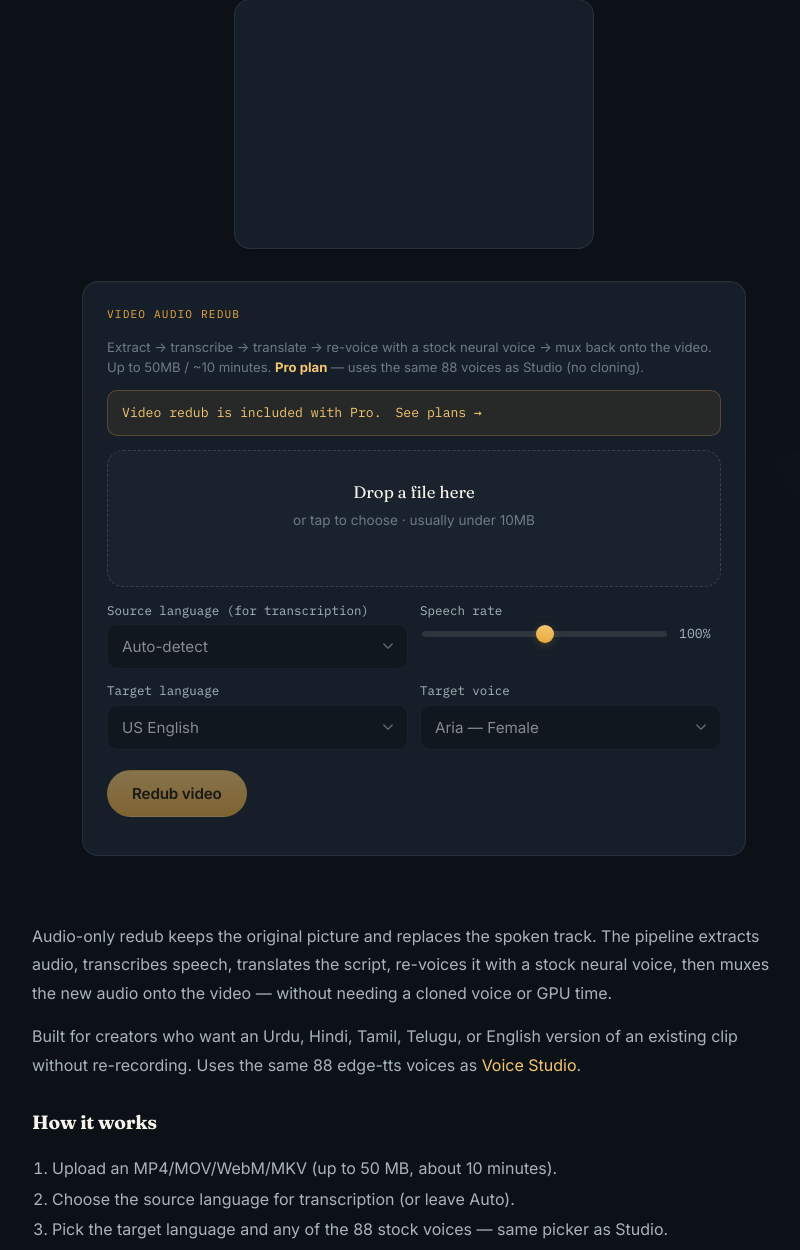
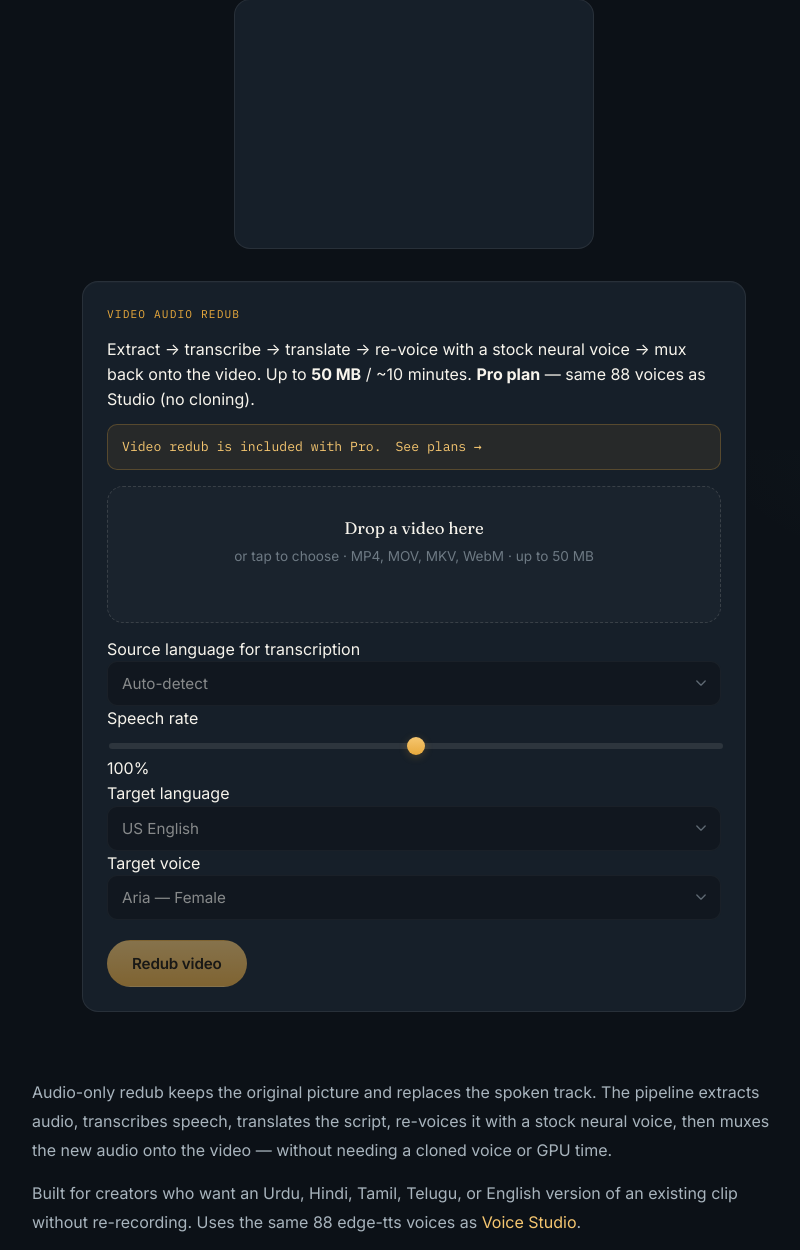
Before and after one commit to faisalchaudhary411/Audio-Studio, a Flask app: page /video-redub in a window 1280 px wide. Shown: the part 350-1600 px from the top of the page, without its empty margins (226-1026 px from the left). Run offline with Flask 3, Linux system fonts and the light colour scheme; data comes from the database, SQL or seed files in the repository; data that the repository does not hold is empty; parts of the project's set-up code (start-up, migrations or seed data) failed here and were passed over; some libraries are stand-ins or nearby versions.

Commit message:
Add files via upload

```diff
--- a/templates/partials/tool_widgets/redub.html
+++ b/templates/partials/tool_widgets/redub.html
@@ -1,27 +1,33 @@
-{# Video audio redub — Pro only. Voice/language picker mirrors Studio. #}
-<div class="panel" id="panel-redub" data-tool="redub">
+{# Video audio redub widget — used on dedicated /video-redub page and /tools/video-audio-redub #}
+<div class="panel redub-panel" id="panel-redub" data-tool="redub">
   <span class="panel__label">Video audio redub</span>
-  <p style="color:var(--text-dim);font-size:0.82rem;margin-bottom:12px;">
+  <p class="redub-lead">
     Extract → transcribe → translate → re-voice with a stock neural voice → mux back onto the video.
-    Up to 50MB / ~10 minutes. <strong style="color:var(--brass-hi);">Pro plan</strong> — uses the same 88 voices as Studio (no cloning).
+    Up to <strong>50&nbsp;MB</strong> / ~10 minutes.
+    <strong class="redub-pro-tag">Pro plan</strong> — same 88 voices as Studio (no cloning).
   </p>
 
   {% if not is_pro_ctx %}
-  <div class="limit-toast" style="margin-bottom:14px;">
+  <div class="limit-toast" style="margin-bottom:16px;">
     Video redub is included with Pro.
     <a href="{{ url_for('pricing') }}" style="color:var(--brass-hi);margin-left:6px;">See plans →</a>
   </div>
   {% endif %}
 
-  <input type="file" class="file-input" id="redub-file"
-         accept="video/*,.mp4,.mov,.mkv,.webm,.m4v,.avi"
-         style="margin-bottom:12px;"
-         {% if not is_pro_ctx %}disabled{% endif %}>
+  <div class="dropzone redub-dropzone" data-redub-drop>
+    <div class="dropzone__title">Drop a video here</div>
+    <div class="dropzone__hint">or tap to choose · MP4, MOV, MKV, WebM · up to 50&nbsp;MB</div>
+    <div class="dropzone__name" data-redub-filename></div>
+    <input type="file" class="file-input" id="redub-file"
+           accept="video/*,.mp4,.mov,.mkv,.webm,.m4v,.avi"
+           {% if not is_pro_ctx %}disabled{% endif %}>
+  </div>
 
-  <div style="display:grid;grid-template-columns:1fr 1fr;gap:12px;margin-bottom:12px;">
-    <div>
-      <label style="font-family:var(--mono);font-size:0.78rem;color:var(--text-mid);display:block;margin-bottom:4px;">Source language (for transcription)</label>
-      <select id="redub-source-lang" class="studio-select" style="width:100%;" {% if not is_pro_ctx %}disabled{% endif %}>
+  <div class="redub-grid">
+    <div class="redub-field">
+      <label class="redub-label" for="redub-source-lang">Source language</label>
+      <span class="redub-label-hint">for transcription</span>
+      <select id="redub-source-lang" class="studio-select" {% if not is_pro_ctx %}disabled{% endif %}>
         <option value="auto">Auto-detect</option>
         <option value="en-US">English (US)</option>
         <option value="en-GB">English (UK)</option>
@@ -31,6 +37,7 @@
         <option value="bn-IN">Bengali</option>
         <option value="ta-IN">Tamil</option>
         <option value="te-IN">Telugu</option>
+        <option value="pa-IN">Punjabi</option>
         <option value="ar-SA">Arabic</option>
         <option value="es-ES">Spanish</option>
         <option value="fr-FR">French</option>
@@ -44,20 +51,19 @@
         <option value="ru-RU">Russian</option>
       </select>
     </div>
-    <div>
-      <label style="font-family:var(--mono);font-size:0.78rem;color:var(--text-mid);display:block;margin-bottom:4px;">Speech rate</label>
-      <div style="display:flex;align-items:center;gap:10px;">
+
+    <div class="redub-field">
+      <label class="redub-label" for="redub-speed">Speech rate</label>
+      <div class="redub-speed-row">
         <input type="range" class="studio-range" id="redub-speed" min="50" max="150" step="5" value="100"
-               style="flex:1;" {% if not is_pro_ctx %}disabled{% endif %}>
-        <span id="redub-speed-label" style="font-family:var(--mono);font-size:0.82rem;color:var(--text-mid);min-width:3.2em;">100%</span>
+               {% if not is_pro_ctx %}disabled{% endif %}>
+        <span id="redub-speed-label" class="redub-speed-val">100%</span>
       </div>
     </div>
-  </div>
 
-  <div style="display:grid;grid-template-columns:1fr 1fr;gap:12px;margin-bottom:12px;">
-    <div>
-      <label style="font-family:var(--mono);font-size:0.78rem;color:var(--text-mid);display:block;margin-bottom:4px;">Target language</label>
-      <select id="redub-target-lang" class="studio-select" style="width:100%;" {% if not is_pro_ctx %}disabled{% endif %}>
+    <div class="redub-field">
+      <label class="redub-label" for="redub-target-lang">Target language</label>
+      <select id="redub-target-lang" class="studio-select" {% if not is_pro_ctx %}disabled{% endif %}>
         {% if voices %}
           {% for lang in voices.keys() %}
           <option value="{{ lang }}" {% if lang == 'US English' %}selected{% endif %}>{{ lang }}</option>
@@ -67,26 +73,25 @@
         {% endif %}
       </select>
     </div>
-    <div>
-      <label style="font-family:var(--mono);font-size:0.78rem;color:var(--text-mid);display:block;margin-bottom:4px;">Target voice</label>
-      <select id="redub-voice" class="studio-select" style="width:100%;" {% if not is_pro_ctx %}disabled{% endif %}>
-        {# Populated by JS from window.VOXCRAFT_VOICES #}
+
+    <div class="redub-field">
+      <label class="redub-label" for="redub-voice">Target voice</label>
+      <select id="redub-voice" class="studio-select" {% if not is_pro_ctx %}disabled{% endif %}>
       </select>
     </div>
   </div>
 
-  <div class="render-bar">
+  <div class="render-bar redub-actions">
     <button class="btn btn--brass" id="redub-btn" {% if not is_pro_ctx %}disabled{% endif %}>Redub video</button>
     <span class="render-status" data-redub-status></span>
   </div>
-  <div class="progress-bar" id="redub-progress" aria-hidden="true" style="margin-top:10px;">
+  <div class="progress-bar" id="redub-progress" aria-hidden="true">
     <div class="progress-bar__fill"></div>
   </div>
 
-  <div id="redub-result" style="margin-top:14px;"></div>
+  <div id="redub-result" class="redub-result"></div>
 </div>
 
 <script>
-  // Expose the same voice catalogue Studio uses so the target voice dropdown stays in sync.
   window.VOXCRAFT_VOICES = window.VOXCRAFT_VOICES || {{ (voices or {})|tojson }};
 </script>
```
